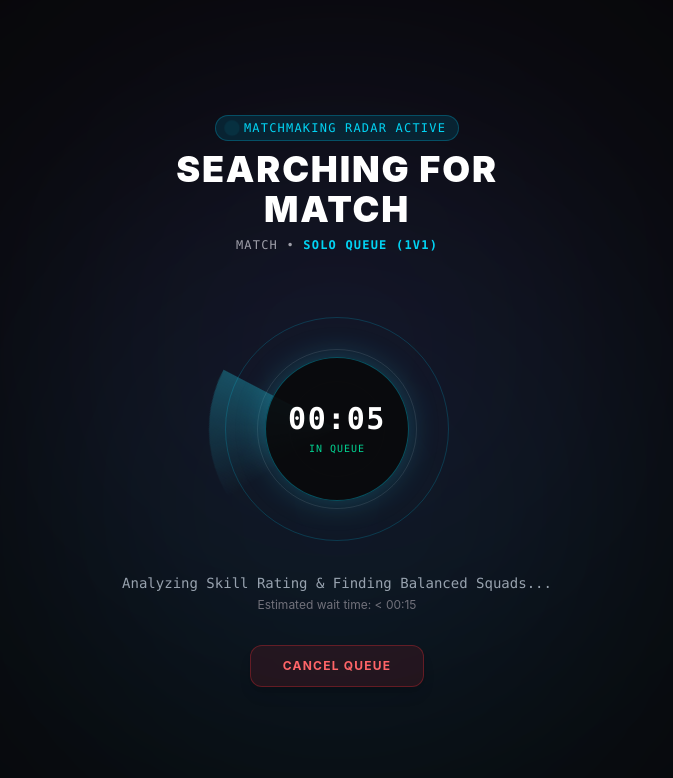
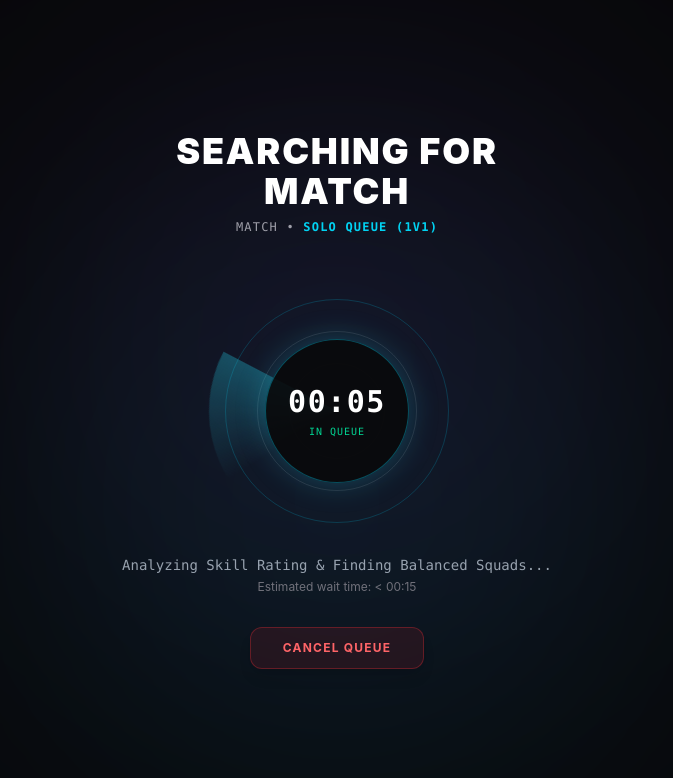
Before and after one commit to T-Vamsi-8055/gaming-matchmaking-platform, a React (Vite) app in the folder client/: page /queueScreen in a window 1280 px wide. Shown: the top 778 px of the page, without its empty margins (303-976 px from the left). Built offline with nearby package versions, Linux system fonts and the light colour scheme.

Commit message:
style: Update queueScreen Layout

```diff
--- a/client/src/queueScreen.jsx
+++ b/client/src/queueScreen.jsx
@@ -63,10 +63,6 @@ const QueueScreen = () => {
 
         {/* Top Badges */}
         <div className="space-y-2">
-          <div className="inline-flex items-center gap-2 px-3 py-1 rounded-full bg-cyan-950/60 border border-cyan-500/30 text-cyan-400 text-xs font-mono tracking-widest uppercase">
-            <span className="w-2 h-2 rounded-full bg-cyan-400 animate-ping" />
-            MATCHMAKING RADAR ACTIVE
-          </div>
           <h1 className="text-3xl sm:text-4xl font-black uppercase tracking-wider text-white">
             SEARCHING FOR MATCH
           </h1>
```
